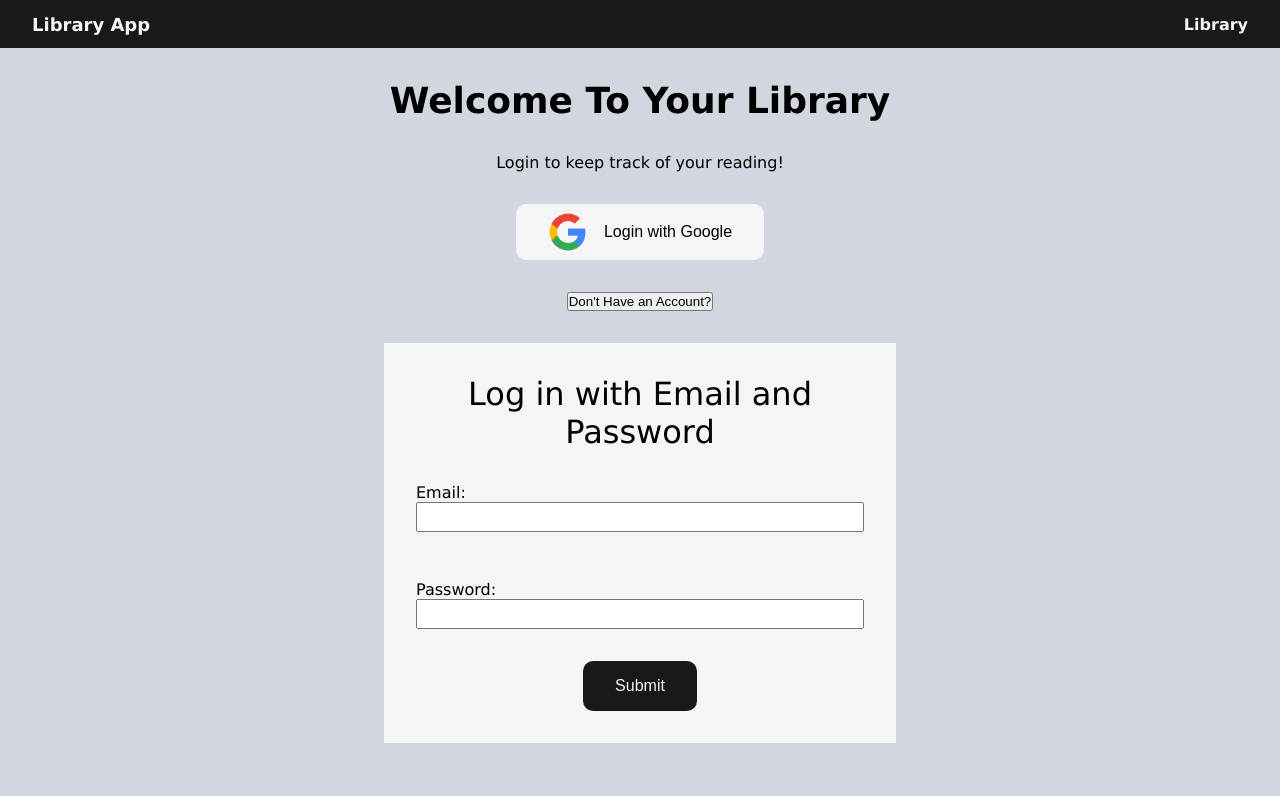
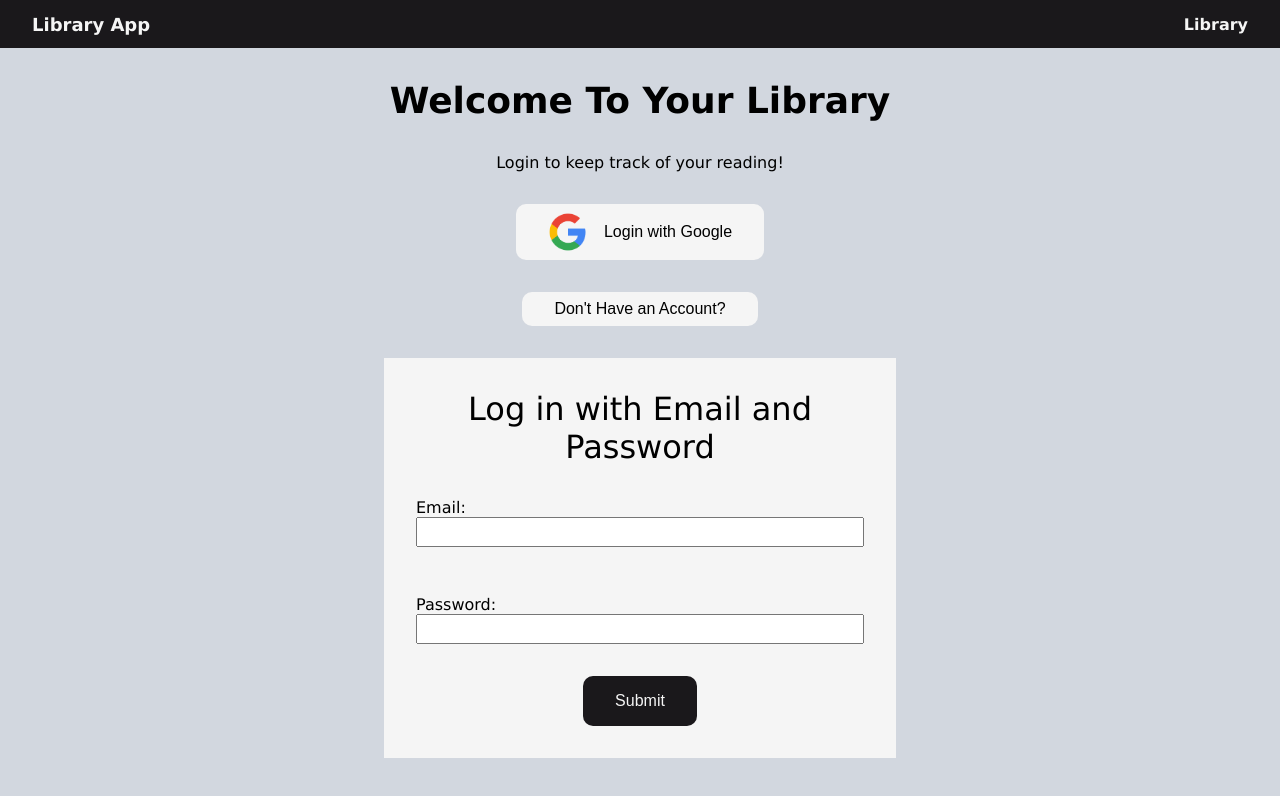
Before and after one commit to vulpes-walter1313/TOP-Libraryjs, a Next.js app: page / in a window 1280 px wide. Shown: the top 796 px of the page. Built offline with nearby package versions, Linux system fonts and the light colour scheme; no server answers.

Commit message:
formatted with prettier; added className to wantsToRegisterBtn

```diff
--- a/components/LoginForms.tsx
+++ b/components/LoginForms.tsx
@@ -12,13 +12,17 @@ import RegisterAccount from "./RegisterAccount";
   password: string;
 }
 export default function LoginForms() {
-  const {register, handleSubmit, formState: { errors }} = useForm<LoginFormInput>();
+  const {
+    register,
+    handleSubmit,
+    formState: { errors },
+  } = useForm<LoginFormInput>();
   const [wantsToRegister, setWantsToRegister] = useState(false);
   const router = useRouter();
 
   async function signInWithGoogle() {
     await signInWithPopup(auth, googleAuthProvider);
-    router.push("/library")
+    router.push("/library");
   }
   function submitData(data: LoginFormInput) {
     console.log(data);
@@ -26,32 +30,51 @@ export default function LoginForms() {
   return (
     <div className={styles.mainContainer}>
       <button className={styles.googleBtn} onClick={signInWithGoogle}>
-        <img  src="/google.png" style={{width: '40px', height: '40px'}}/>
-        Login with Google</button>
-      <button onClick={() => setWantsToRegister(!wantsToRegister)}>{wantsToRegister === false ? "Don't Have an Account?" : "Already Registered?"}</button>
-        {
-          wantsToRegister === false ? (
+        <img src="/google.png" style={{ width: "40px", height: "40px" }} />
+        Login with Google
+      </button>
+      <button className={styles.wantToRegisterBtn} onClick={() => setWantsToRegister(!wantsToRegister)}>
+        {wantsToRegister === false
+          ? "Don't Have an Account?"
+          : "Already Registered?"}
+      </button>
+      {wantsToRegister === false ? (
         <form className={styles.form} onSubmit={handleSubmit(submitData)}>
           <p className={styles.title}>Log in with Email and Password</p>
           <div className={styles.formItem}>
             <label htmlFor="email">Email:</label>
-              <input {...register("email", { required: true, pattern: /^[A-Z0-9._%+-]+@[A-Z0-9.-]+\.[A-Z]{2,4}$/i })} id="email"/>
-              {errors.email?.type === "required" && <ErrorMessage>Email is required!</ErrorMessage>}
-              {errors.email?.type === "pattern" && <ErrorMessage>Provide a valid email</ErrorMessage>}
+            <input
+              {...register("email", {
+                required: true,
+                pattern: /^[A-Z0-9._%+-]+@[A-Z0-9.-]+\.[A-Z]{2,4}$/i,
+              })}
+              id="email"
+            />
+            {errors.email?.type === "required" && (
+              <ErrorMessage>Email is required!</ErrorMessage>
+            )}
+            {errors.email?.type === "pattern" && (
+              <ErrorMessage>Provide a valid email</ErrorMessage>
+            )}
           </div>
           <div className={styles.formItem}>
             <label htmlFor="password">Password:</label>
-              <input type="password" id="password" {...register("password", {minLength: 3, maxLength: 25 })}/>
-              {errors.password?.type === "minLength" && <ErrorMessage>The password is too small</ErrorMessage>}
-              {errors.password?.type === "maxLength" && <ErrorMessage>The password is too long</ErrorMessage>}
+            <input
+              type="password"
+              id="password"
+              {...register("password", { minLength: 3, maxLength: 25 })}
+            />
+            {errors.password?.type === "minLength" && (
+              <ErrorMessage>The password is too small</ErrorMessage>
+            )}
+            {errors.password?.type === "maxLength" && (
+              <ErrorMessage>The password is too long</ErrorMessage>
+            )}
           </div>
-            <input className={styles.submitBtn} type="submit"/>
+          <input className={styles.submitBtn} type="submit" />
         </form>
-          ) : null
-        }
-      {
-        wantsToRegister ? <RegisterAccount /> : null
-      }
+      ) : null}
+      {wantsToRegister ? <RegisterAccount /> : null}
     </div>
   );
 }
```
Lines whose indentation alone changed are shown as unchanged.
